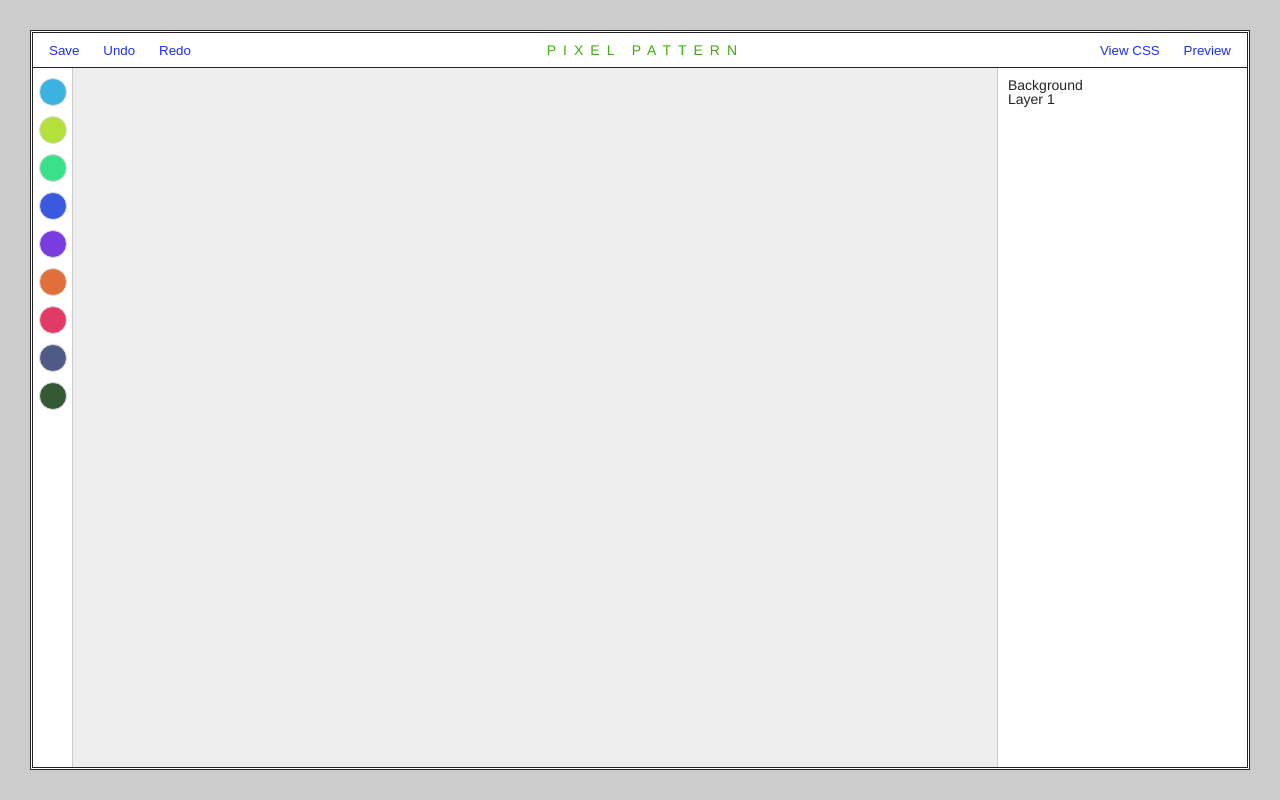
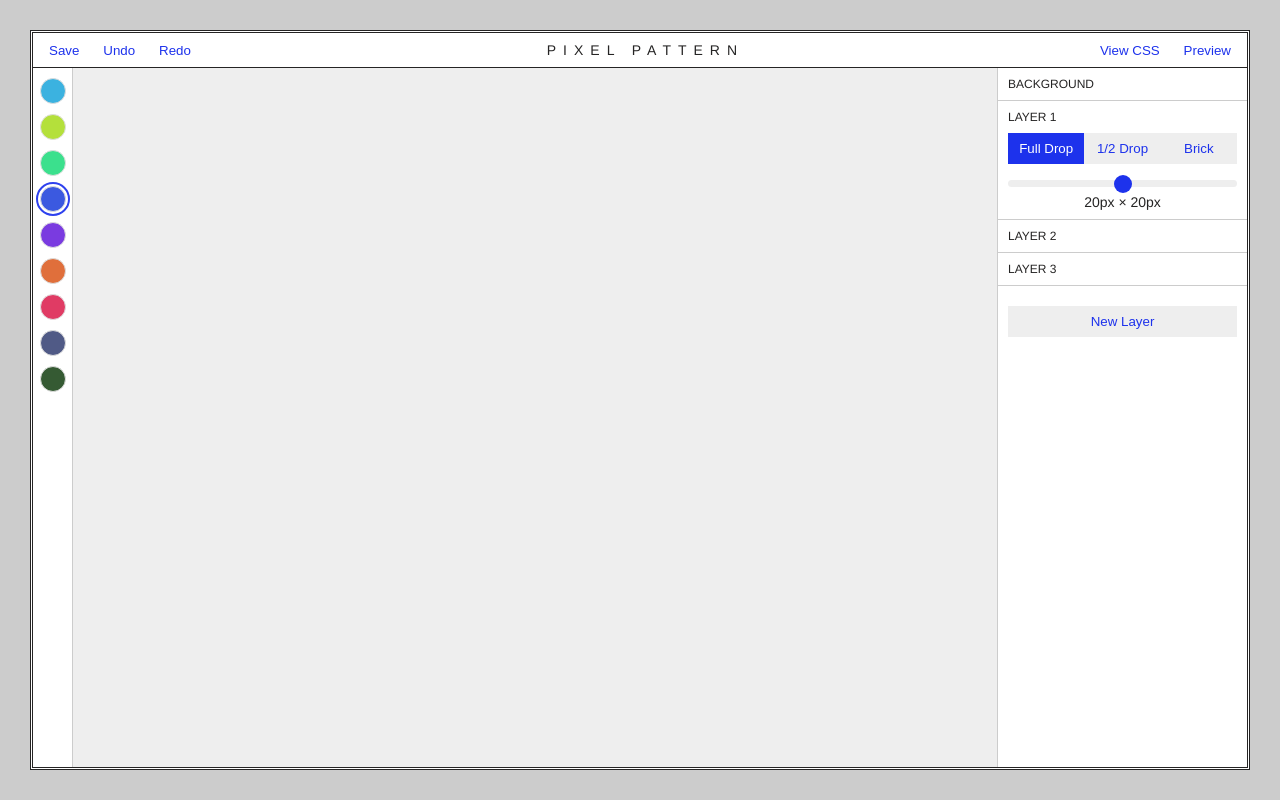
Before and after one commit to skiano/pixel-patterns, a plain HTML site: page index.html in a window 1280 px wide. Drawn offline with Linux system fonts and the light colour scheme.

Commit message:
more ui dreamin

```diff
--- a/app.css
+++ b/app.css
@@ -12,17 +12,12 @@ main {
   margin: 30px;
   background: #fff;
   border: 3px double rgb(37, 36, 36);
-  /* box-shadow: -5px 5px 0 rgba(0, 0, 0, 0.2); */
-  /* box-shadow:
-  -2px 2px 6px rgba(0, 0, 0, 0.1),
-    -5px 5px 20px rgba(0, 0, 0, 0.2); */
   position: relative;
 }
 
 h1 {
   text-transform: uppercase;
   letter-spacing: 0.5em;
-  color: rgb(57, 177, 10);
 }
 
 #actions {
@@ -82,12 +77,18 @@ h1 {
 }
 
 #tools button {
-  width: 28px;
-  height: 28px;
+  width: 26px;
+  height: 26px;
   border-radius: 40px;
   display: block;
   border: 1px solid #ddd;
   background: rgb(59, 178, 224);
+}
+
+#tools button:focus,
+#tools button.active {
+  outline: 2px solid rgb(46, 65, 238);
+  outline-offset: 2px;
 }
 
 #tools button:nth-child(2) { background: rgb(180, 224, 59); }
@@ -105,5 +106,85 @@ h1 {
 
 #layers {
   border-left: 1px solid #ccc;
+}
+
+.layer {
   padding: 10px;
 }
+
+.layer + .layer {
+  border-top: 1px solid #ccc;
+}
+
+.layer h4 {
+  text-transform: uppercase;
+  font-size: 12px;
+}
+
+.button-set {
+  display: flex;
+  justify-content: stretch;
+  margin-top: 10px;
+}
+
+.button-set button {
+  border: none;
+  flex-grow: 1;
+  flex-basis: 0;
+  text-align: center;
+  padding: 8px 0;
+  color: rgb(29, 50, 236);
+  background: #eee;
+  cursor: pointer;
+}
+
+.button-set button:focus,
+.button-set button.active {
+  background: rgb(29, 50, 236);
+  color: #fff;
+}
+
+/*Chrome*/
+@media screen and (-webkit-min-device-pixel-ratio:0) {
+  input[type='range'] {
+    /* overflow: hidden; */
+    width: 100%;
+    margin: 16px 0 8px;
+    -webkit-appearance: none;
+    background-color: #eee;
+    border-radius: 10px;
+  }
+
+  input[type='range']::-webkit-slider-runnable-track {
+    height: 8px;
+    -webkit-appearance: none;
+    color: #13bba4;
+    margin-top: -1px;
+  }
+
+  input[type='range']::-webkit-slider-thumb {
+    width: 18px;
+    -webkit-appearance: none;
+    height: 18px;
+    cursor: ew-resize;
+    background: rgb(29, 50, 236);
+    transform: translate(0%, -4px);
+    border-radius: 20px;
+    /* box-shadow: -80px 0 0 80px #43e5f7; */
+  }
+}
+
+/** FF*/
+input[type="range"]::-moz-range-progress {
+background-color: #43e5f7;
+}
+input[type="range"]::-moz-range-track {
+background-color: #9a905d;
+}
+/* IE*/
+input[type="range"]::-ms-fill-lower {
+background-color: #43e5f7;
+}
+input[type="range"]::-ms-fill-upper {
+background-color: #9a905d;
+}
--- a/index.html
+++ b/index.html
@@ -26,7 +26,7 @@
           <button></button>
           <button></button>
           <button></button>
-          <button></button>
+          <button class="active"></button>
           <button></button>
           <button></button>
           <button></button>
@@ -37,8 +37,28 @@
           <canvas id="canvas" width="1000" height="1000"></canvas>
         </div>
         <div id="layers">
-          Background<br>
-          Layer 1
+          <div class="layer">
+            <h4>Background</h4>
+          </div>
+          <div class="layer">
+            <h4>Layer 1</h4>
+            <div class="button-set">
+              <button class="active">Full Drop</button><button>1/2 Drop</button><button>Brick</button>
+            </div>
+            <input type="range" id="volume" name="volume" min="4" max="28"><br/>
+            <p style="text-align: center;">20px × 20px</p>
+          </div>
+          <div class="layer">
+            <h4>Layer 2</h4>
+          </div>
+          <div class="layer">
+            <h4>Layer 3</h4>
+          </div>
+          <div class="layer">
+            <div class="button-set">
+              <button>New Layer</button>
+            </div>
+          </div>
         </div>
       </div>
     </main>
```
